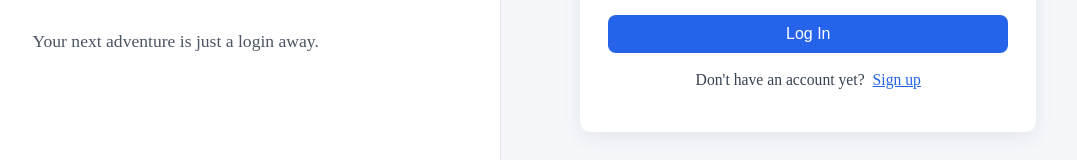
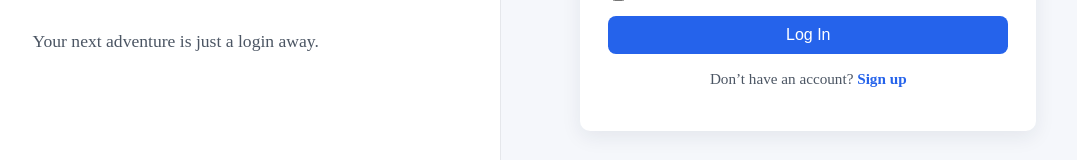
Before and after one commit to TimoteiDum/SecondShot, a Vue app: page / in a window 1280 px wide. Shown: the part 462-622 px from the top of the page, without its empty margins (156-1233 px from the left). Built offline with nearby package versions, Linux system fonts and the light colour scheme.

Commit message:
added sig upp

```diff
--- a/src/components/login.vue
+++ b/src/components/login.vue
@@ -56,10 +56,11 @@
 
           <p class="server-error" v-if="serverError" role="alert">{{ serverError }}</p>
         </form>
-        <p class="signup-link">
-          Don't have an account yet?
-          <a href="/signup">Sign up</a>
+        <p class="signup-text">
+              Don’t have an account?
+             <a href="/signup">Sign up</a>
         </p>
+
       </div>
     </div>
   </div>
@@ -129,6 +130,23 @@ async function submit() {
 </script>
 
 <style scoped>
+.signup-text {
+  text-align: center;
+  margin-top: 1rem;
+  font-size: 0.95rem;
+  color: #4b5563;
+}
+
+.signup-text a {
+  color: #2563eb;
+  font-weight: 600;
+  text-decoration: none;
+}
+
+.signup-text a:hover {
+  text-decoration: underline;
+}
+
 .logo {
   width: 100px;
   height: 100px;
```
Also changed, not shown: 4 other files (tests, documents, lock files or other folders).
